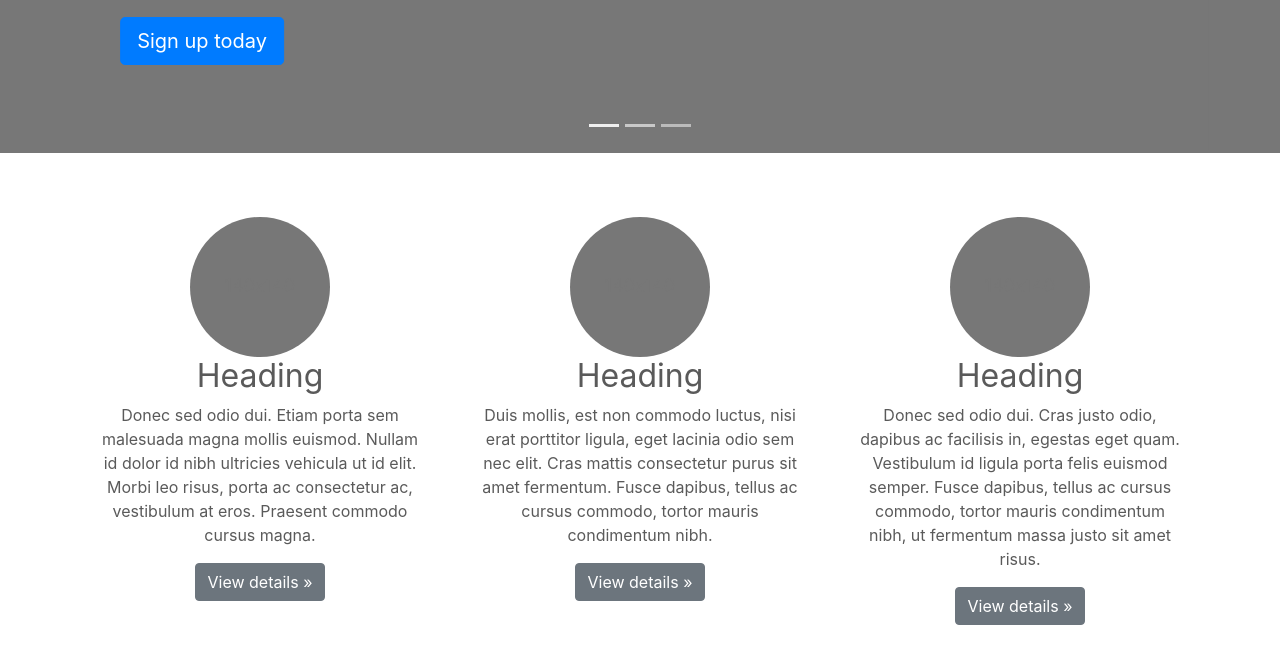
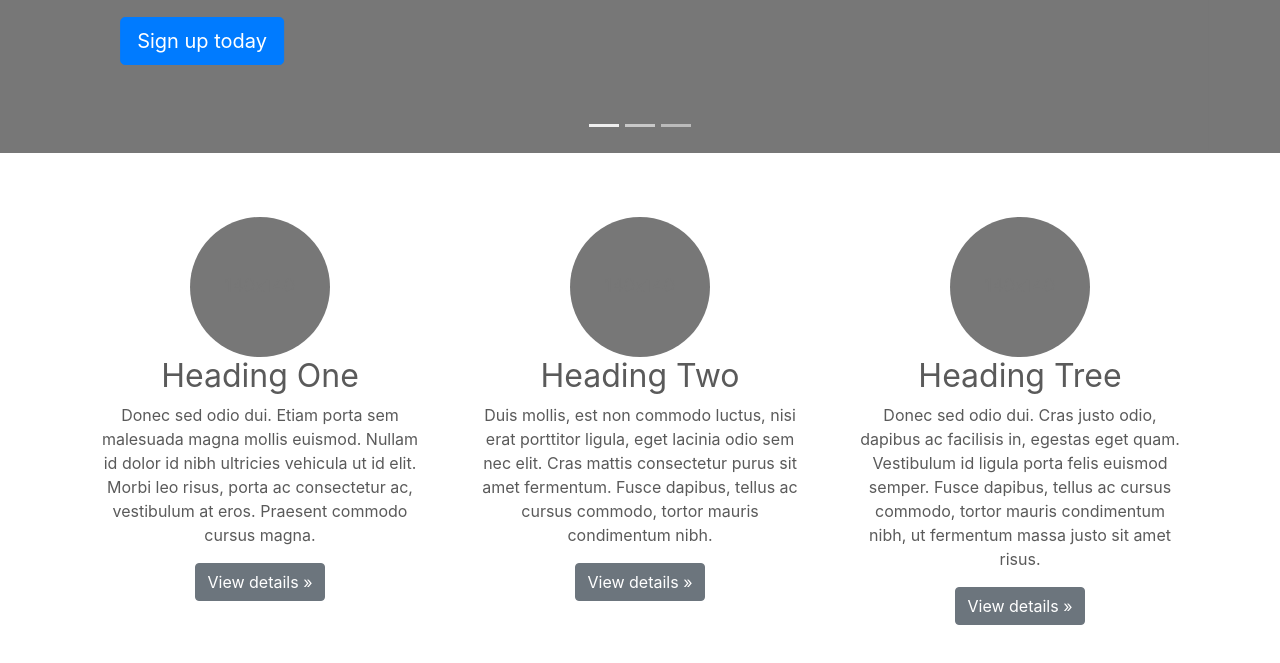
Before and after one commit to sebsto/ecs-demo, a plain HTML site: page nginx/html/index.html in a window 1280 px wide. Shown: the part 407-1070 px from the top of the page. Drawn offline with nearby package versions, Linux system fonts and the light colour scheme.

Commit message:
test pipeline

```diff
--- a/nginx/html/index.html
+++ b/nginx/html/index.html
@@ -135,7 +135,7 @@
             <title>Placeholder</title>
             <rect width="100%" height="100%" fill="#777" /><text x="50%" y="50%" fill="#777" dy=".3em">140x140</text>
           </svg>
-          <h2>Heading</h2>
+          <h2>Heading One</h2>
           <p>Donec sed odio dui. Etiam porta sem malesuada magna mollis euismod. Nullam id dolor id nibh ultricies
             vehicula ut id elit. Morbi leo risus, porta ac consectetur ac, vestibulum at eros. Praesent commodo cursus
             magna.</p>
@@ -147,7 +147,7 @@
             <title>Placeholder</title>
             <rect width="100%" height="100%" fill="#777" /><text x="50%" y="50%" fill="#777" dy=".3em">140x140</text>
           </svg>
-          <h2>Heading</h2>
+          <h2>Heading Two</h2>
           <p>Duis mollis, est non commodo luctus, nisi erat porttitor ligula, eget lacinia odio sem nec elit. Cras
             mattis consectetur purus sit amet fermentum. Fusce dapibus, tellus ac cursus commodo, tortor mauris
             condimentum nibh.</p>
@@ -159,7 +159,7 @@
             <title>Placeholder</title>
             <rect width="100%" height="100%" fill="#777" /><text x="50%" y="50%" fill="#777" dy=".3em">140x140</text>
           </svg>
-          <h2>Heading</h2>
+          <h2>Heading Tree</h2>
           <p>Donec sed odio dui. Cras justo odio, dapibus ac facilisis in, egestas eget quam. Vestibulum id ligula
             porta felis euismod semper. Fusce dapibus, tellus ac cursus commodo, tortor mauris condimentum nibh, ut
             fermentum massa justo sit amet risus.</p>
```
